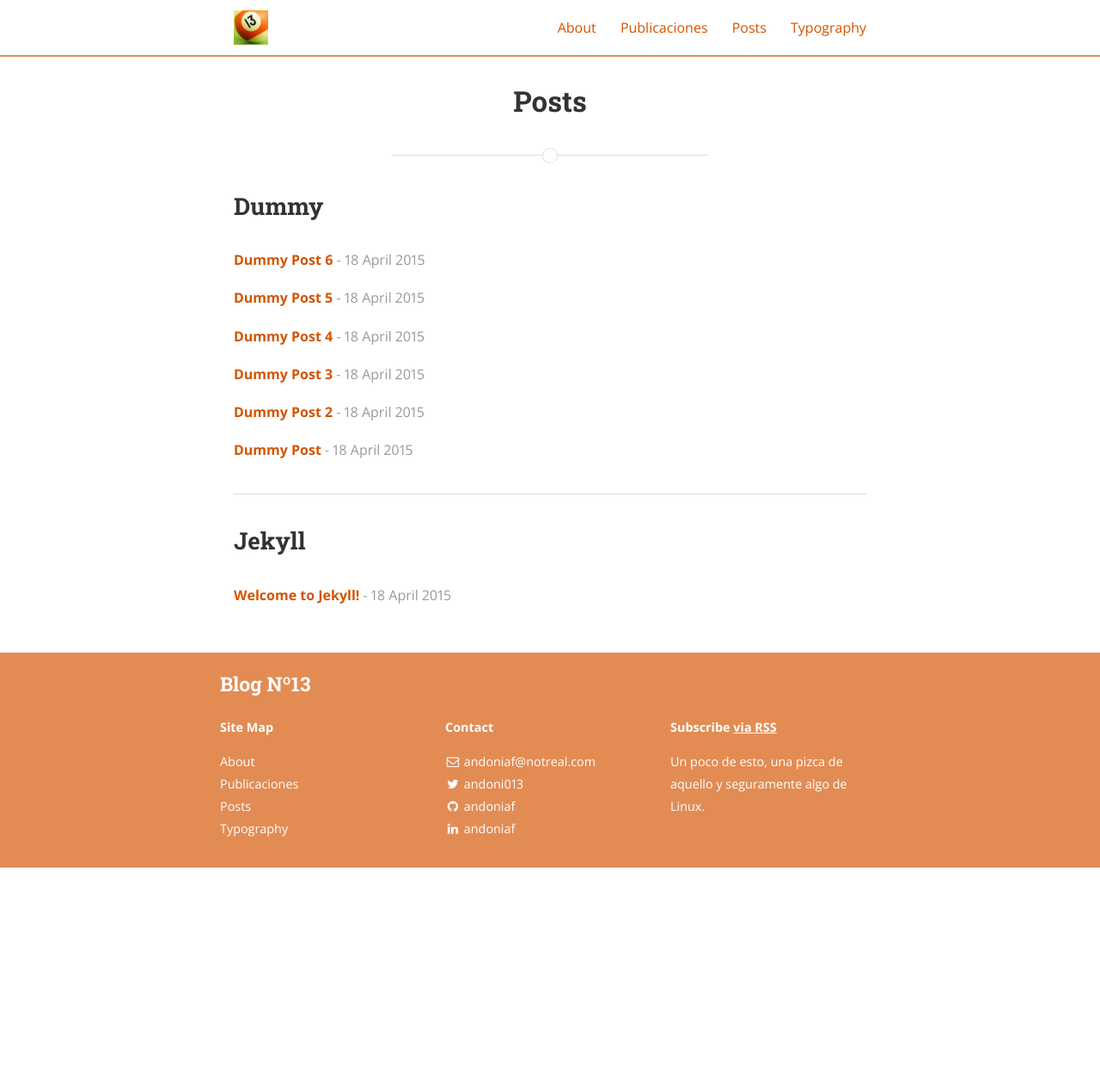
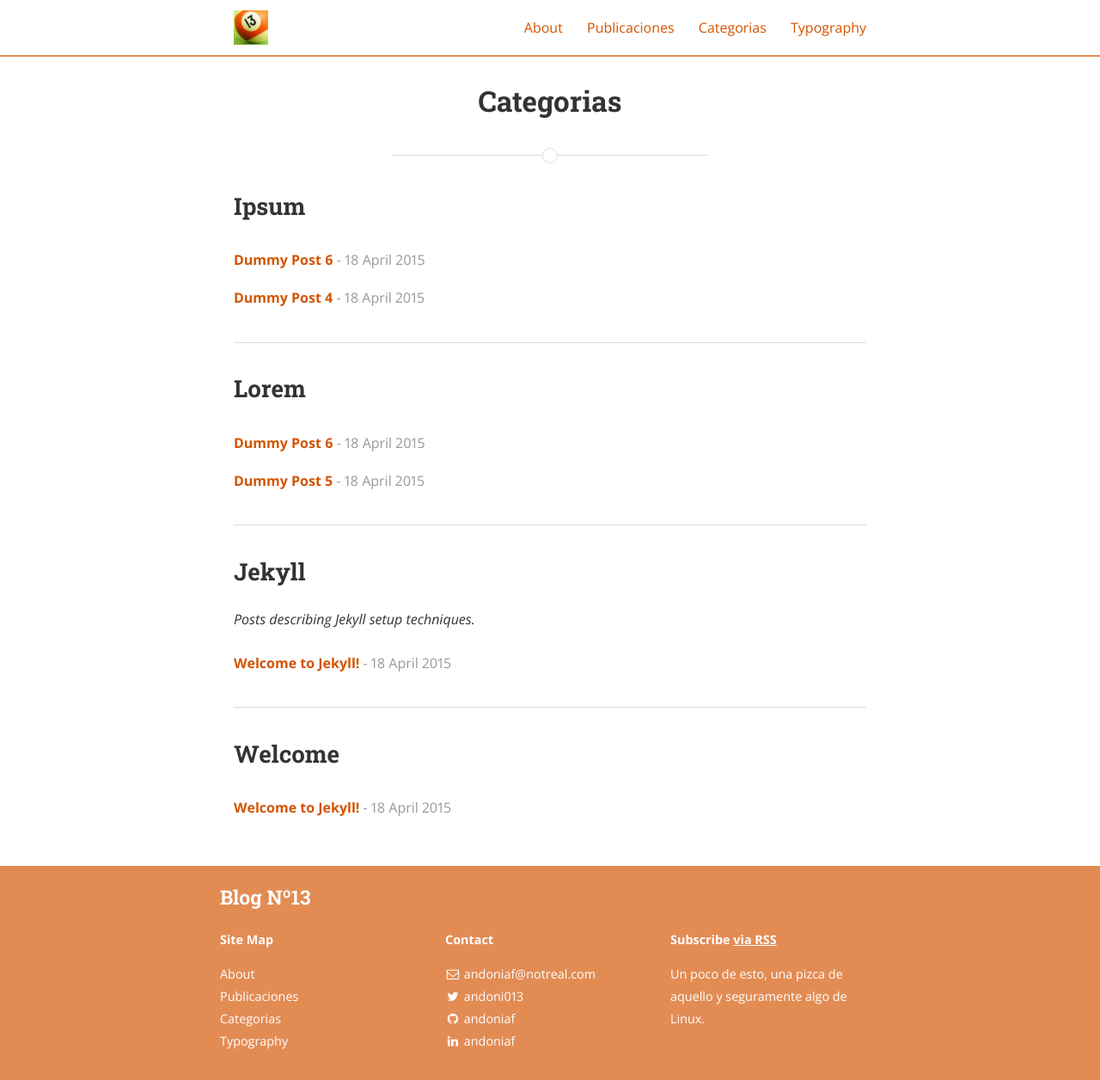
Before and after one commit to andoniaf/andoniaf.github.io, a Jekyll site: the page built from posts.html, in a window 1280 px wide. Shown: the whole page at 86% size. Built offline with Jekyll 4.4.1, drawn with Linux system fonts in a browser that asks for light colours; nearby versions of some CDN libraries; before the commit the page ends 1009 px from its top, so only the background shows below that.

```diff
--- a/_config.yml
+++ b/_config.yml
@@ -19,7 +19,8 @@ description: >
 # and never end with a slash. Set it to a blank value if hosting at the
 # root of your server.
 baseurl: "" # the subpath of your site, e.g. /blog/
-url: "http://0.0.0.0:4000" # the base hostname & protocol for your site
+#url: "http://0.0.0.0:4000" # localTesting
+url: "https://andoniag.github.io" # localTesting
 cover: "/assets/header_image.jpg"
 logo: "/assets/logo.png"
 
--- a/posts.html
+++ b/posts.html
@@ -1,11 +1,11 @@
 ---
 layout: page
-title: "Posts"
-permalink: /posts/
+title: "Categorias"
+permalink: /tag/
 ---
 
-{% for category in site.categories %}
-  {% capture cat %}{{ category | first }}{% endcapture %}
+{% for tag in site.tags %}
+  {% capture cat %}{{ tag | first }}{% endcapture %}
   <h2 id="{{cat}}">{{ cat | capitalize }}</h2>
   {% for desc in site.descriptions %}
     {% if desc.cat == cat %}
@@ -13,7 +13,7 @@ permalink: /posts/
     {% endif %}
   {% endfor %}
   <ul class="posts-list">
-  {% for post in site.categories[cat] %}
+  {% for post in site.tags[cat] %}
     <li>
       <strong>
         <a href="{{ post.url | prepend: site.baseurl }}">{{ post.title }}</a>
```
Also changed, not shown: _layouts/post.html (+0 -9 lines), index.html (+0 -9 lines), 1 other file.
